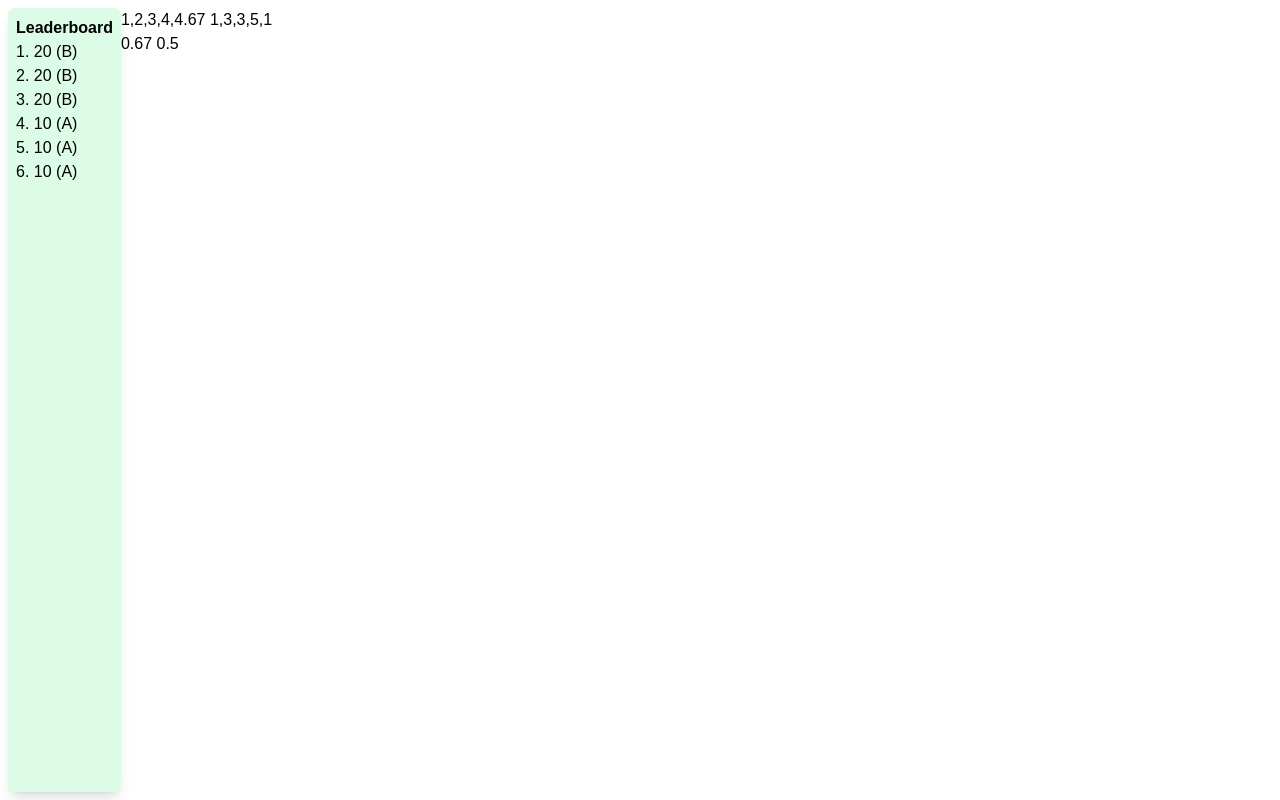
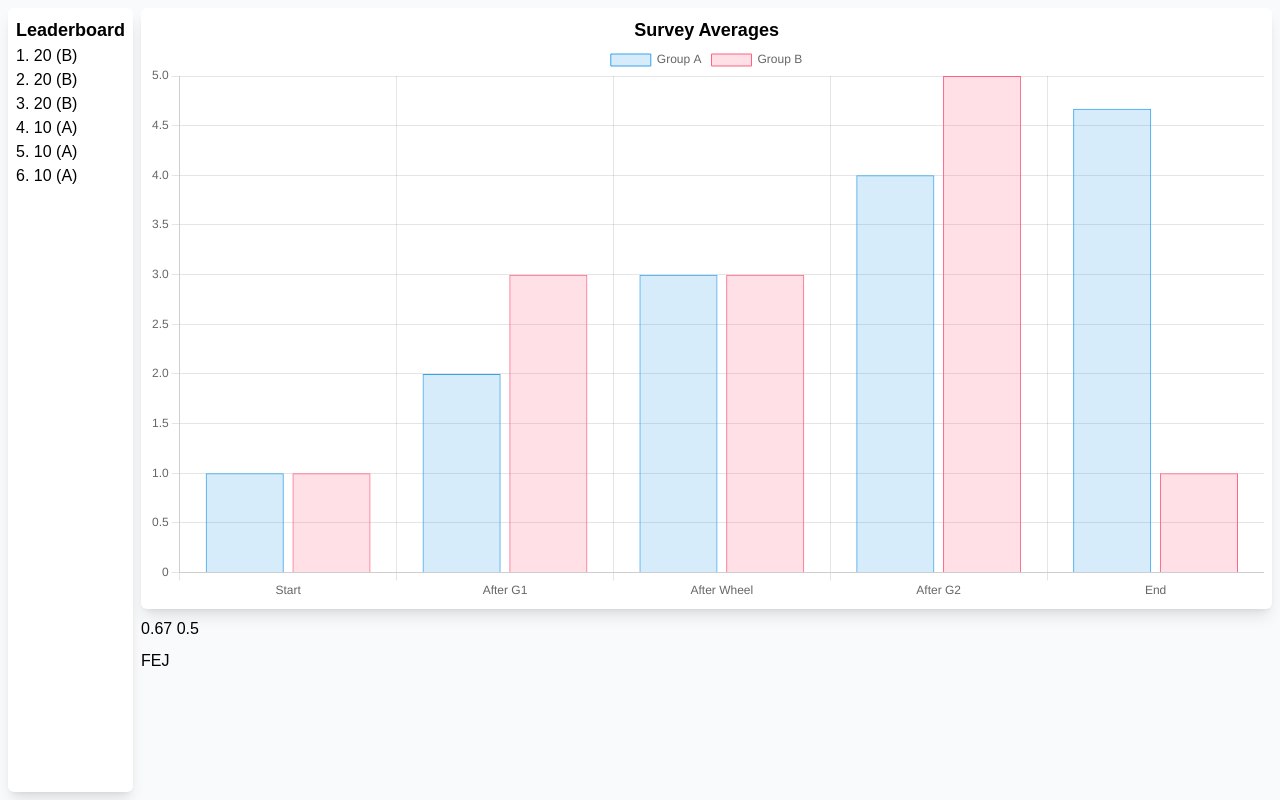
Before and after one commit to joshuamotoaki/neu443-demo, a SvelteKit app: page /stats in a window 1280 px wide. Built offline with nearby package versions, Linux system fonts and the light colour scheme; no server answers; a web font is replaced by a local one.

Commit message:
Display initial chart

```diff
--- a/src/routes/stats/+page.svelte
+++ b/src/routes/stats/+page.svelte
@@ -6,6 +6,7 @@
     // 3. Round 7 purple vs yellow and green vs blue
 
     import { supabase } from "$lib/supabase";
+    import Chart from "chart.js/auto";
     import { onMount } from "svelte";
 
     const COLOR_THRESH_MAP: Record<string, number> = {
@@ -50,17 +51,6 @@
         )
         .subscribe();
 
-    // onMount(async () => {
-    //     const { data, error } = await supabase.from("data").select("*");
-
-    //     if (error) {
-    //         console.error(error);
-    //     } else {
-    //         appData.push(...data.map(x => x.data));
-    //     }
-    //     appData = appData;
-    // });
-
     $: sortedScores = appData.toSorted((a, b) => b.score - a.score);
 
     const calcAvgArr = (group: "A" | "B"): number[] => {
@@ -98,11 +88,78 @@
 
     let aGroupBeforePercent: number = calcPercentBefore("A");
     let bGroupBeforePercent: number = calcPercentBefore("B");
+
+    let surveyAvgData = {
+        labels: ["Start", "After G1", "After Wheel", "After G2", "End"],
+        datasets: [
+            {
+                label: "Group A",
+                data: aGroupSurveyAvg,
+                backgroundColor: "rgba(54, 162, 235, 0.2)",
+                borderColor: "rgba(54, 162, 235, 1)",
+                borderWidth: 1
+            },
+            {
+                label: "Group B",
+                data: bGroupSurveyAvg,
+                backgroundColor: "rgba(255, 99, 132, 0.2)",
+                borderColor: "rgba(255, 99, 132, 1)",
+                borderWidth: 1
+            }
+        ]
+    };
+
+    let surveyAvgConfig: any = {
+        type: "bar",
+        data: surveyAvgData,
+        options: {
+            scales: {
+                y: {
+                    beginAtZero: true
+                }
+            }
+        }
+    };
+
+    let surveyAvgChart: HTMLCanvasElement;
+
+    let ctx1: any;
+    let chart1: any;
+
+    const refreshCharts = () => {
+        // Refresh data
+
+        aGroupSurveyAvg = calcAvgArr("A");
+        bGroupSurveyAvg = calcAvgArr("B");
+
+        aGroupBeforePercent = calcPercentBefore("A");
+        bGroupBeforePercent = calcPercentBefore("B");
+
+        // Recreate charts
+        if (chart1) chart1.destroy();
+
+        ctx1 = surveyAvgChart.getContext("2d");
+        chart1 = new Chart(ctx1, surveyAvgConfig);
+    };
+
+    onMount(async () => {
+        // const { data, error } = await supabase.from("data").select("*");
+
+        // if (error) {
+        //     console.error(error);
+        // } else {
+        //     appData.push(...data.map(x => x.data));
+        // }
+        // appData = appData;
+
+        ctx1 = surveyAvgChart.getContext("2d");
+        chart1 = new Chart(ctx1, surveyAvgConfig);
+    });
 </script>
 
-<div class="h-screen w-screen flex p-2">
-    <aside class="rounded-md bg-green-100 shadow-lg p-2">
-        <h2 class="font-semibold">Leaderboard</h2>
+<div class="h-screen w-screen flex p-2 gap-2 bg-slate-50">
+    <aside class="rounded-md bg-white shadow-lg p-2">
+        <h2 class="font-semibold text-lg">Leaderboard</h2>
         <ul>
             {#each sortedScores as { score, group }, i}
                 <li>
@@ -112,8 +169,27 @@
             {/each}
         </ul>
     </aside>
-    <main class="flex-1">
-        <section>{aGroupSurveyAvg} {bGroupSurveyAvg}</section>
+    <main class="flex-1 space-y-2">
+        <section class="p-2 bg-white shadow-lg rounded-md">
+            <h2 class="text-center text-lg font-semibold">Survey Averages</h2>
+            <canvas bind:this={surveyAvgChart}></canvas>
+        </section>
         <section>{aGroupBeforePercent} {bGroupBeforePercent}</section>
+        <button
+            on:click={() => {
+                appData.push({
+                    group: "A",
+                    answers: {
+                        "1": ["purple", "green"],
+                        "5": ["blue", "yellow"],
+                        "7": ["purple", "yellow"]
+                    },
+                    survey: [1, 1, 1, 1, 1],
+                    score: 10
+                });
+                refreshCharts();
+            }}>
+            FEJ
+        </button>
     </main>
 </div>
```
